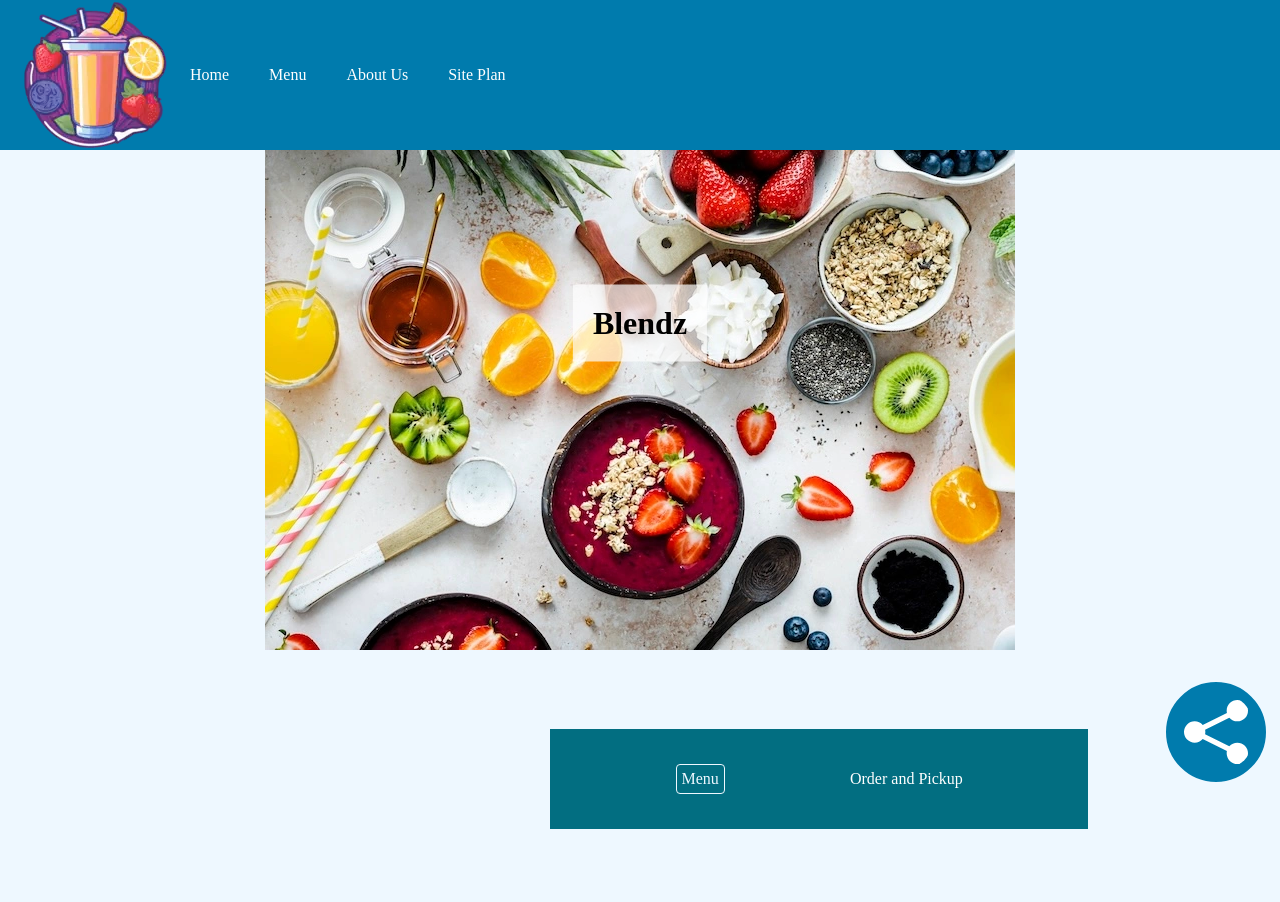
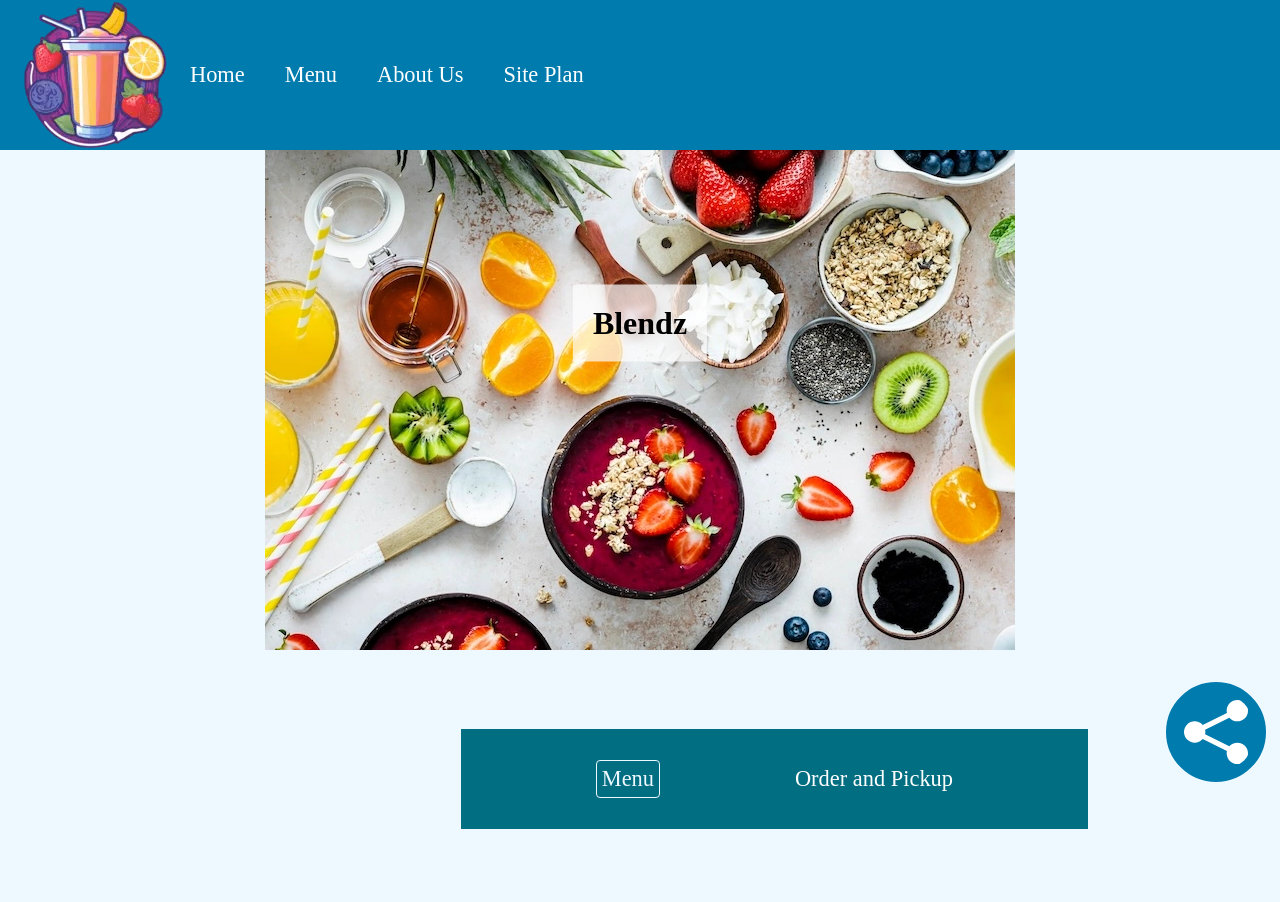
Before and after one commit to alexanderdombroski/blendz, a React (Create React App) app: page / in a window 1280 px wide. Shown: the top 902 px of the page. Built offline with nearby package versions, Linux system fonts and the light colour scheme; a web font is replaced by a local one.

Commit message:
improved spacing and text size

```diff
--- a/src/styles/styles.css
+++ b/src/styles/styles.css
@@ -104,6 +104,10 @@ nav a, nav a:visited {
     color: var(--nav-link-color);
 }
 
+nav a {
+    font-size: 1.4em;
+}
+
 nav a:hover {
     color: var(--nav-hover-link-color);
 }
@@ -194,7 +198,7 @@ footer a:hover {
 }
 
 .page-summary {
-    width: 60%;
+    width: 70%;
     height: 100px;
     margin: 75px 0;
     background-color: var(--paragraph-background-color);
@@ -206,7 +210,7 @@ footer a:hover {
 
 .page-summary:nth-of-type(2n) {
     flex-direction: row-reverse;
-    margin-left: 40%;
+    margin-left: 30%;
 }
 
 .page-summary a {
@@ -336,6 +340,7 @@ footer a:hover {
         width: 500px;
         height: 400px;
     }
+
 }
 
 
@@ -347,6 +352,12 @@ footer a:hover {
     }
     .hero img {
         width: 100%;
+    }
+    .page-summary a {
+        font-size: 1.4em;
+    }
+    .wave-word {
+        font-size: 1.4em;
     }
     .ingredients {
         grid-template-columns: 1fr 1fr 1fr 1fr;
```
